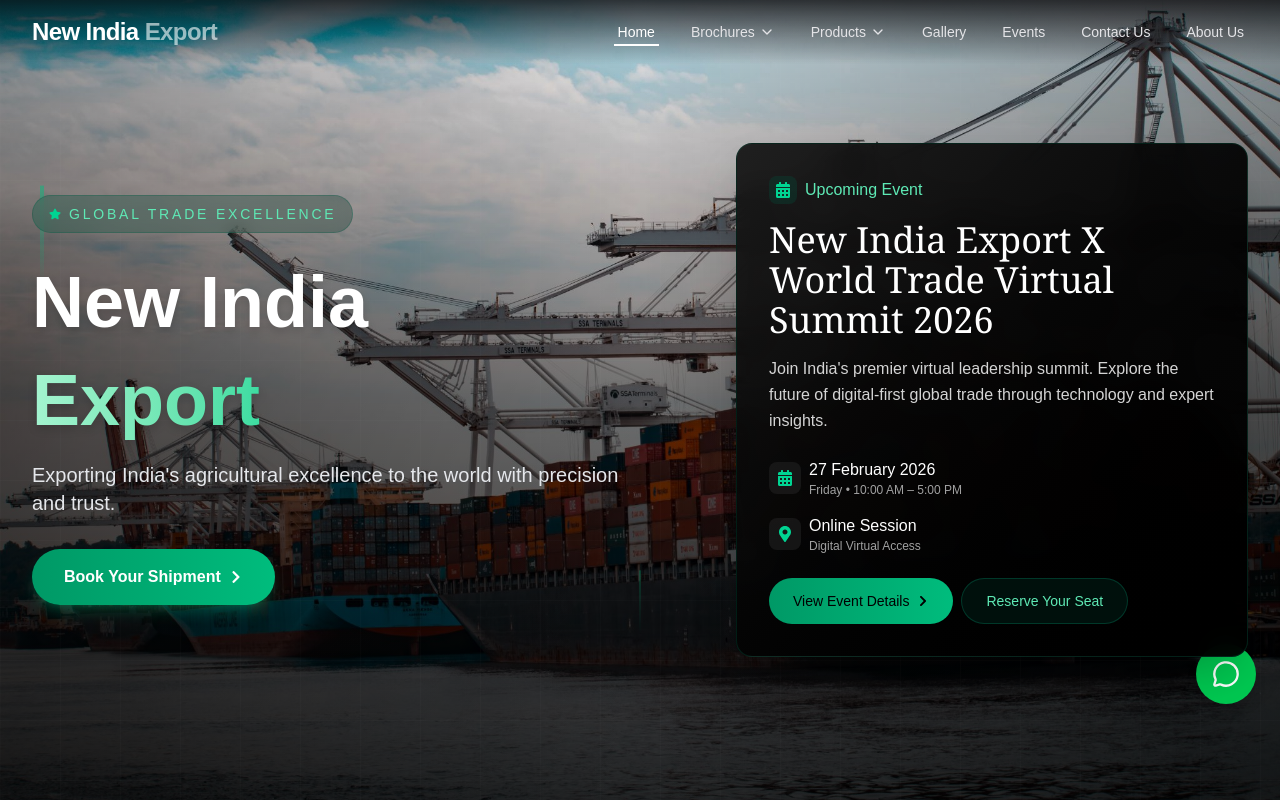
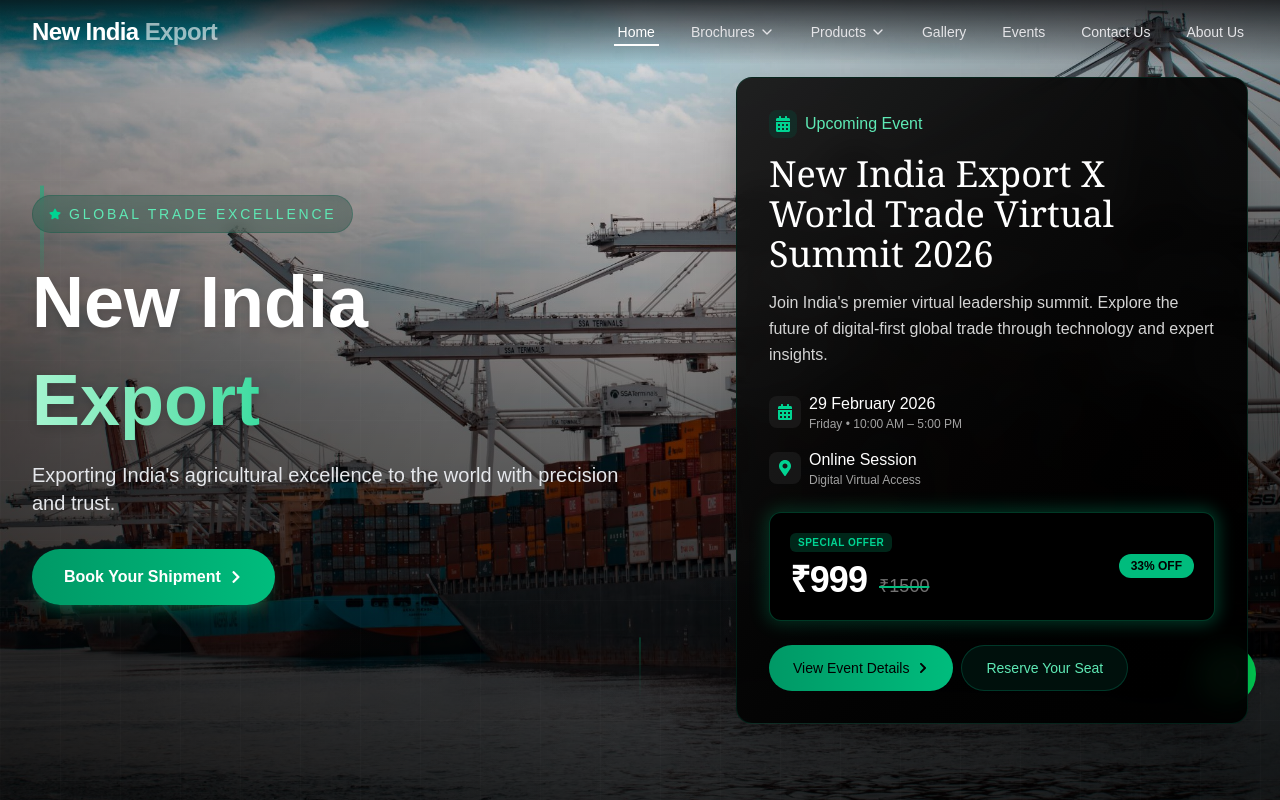
Before and after one commit to bizleap1/New_India, a Next.js app: page / in a window 1280 px wide. Shown: the top 800 px of the page. Built offline with nearby package versions, Linux system fonts and the light colour scheme.

Commit message:
Update event date to 29 Feb and add pricing sections to Hero and Events pages

```diff
--- a/src/app/events/page.js
+++ b/src/app/events/page.js
@@ -182,7 +182,7 @@ export default function EventPage() {
             <div className="flex flex-col sm:flex-row flex-wrap gap-4 sm:gap-6 lg:gap-8 text-neutral-300 mb-8 lg:mb-12">
               {[
                 { icon: <FaClock />, label: "10:00 AM – 5:00 PM", sub: "Full Day Virtual Immersion" },
-                { icon: <FaCalendarAlt />, label: "27 February 2026", sub: "Friday" },
+                { icon: <FaCalendarAlt />, label: "29 February 2026", sub: "Friday" },
                 { icon: <FaMapMarkerAlt />, label: "Online Session", sub: "Virtual Access" }
               ].map((item, i) => (
                 <motion.div
@@ -202,6 +202,33 @@ export default function EventPage() {
                 </motion.div>
               ))}
             </div>
+
+            {/* Pricing Section */}
+            <motion.div
+              initial={{ opacity: 0, scale: 0.95 }}
+              animate={{ opacity: 1, scale: 1 }}
+              transition={{ delay: 0.7 }}
+              className="relative mb-10 max-w-sm group"
+            >
+              <div className="absolute -inset-1 bg-gradient-to-r from-emerald-600 to-emerald-400 rounded-2xl blur opacity-25 group-hover:opacity-40 transition duration-1000"></div>
+              <div className="relative flex items-center justify-between p-6 rounded-2xl bg-neutral-900/80 border border-emerald-500/30 backdrop-blur-xl shadow-2xl">
+                <div className="flex flex-col">
+                  <span className="inline-block px-3 py-1 rounded-md bg-emerald-500/20 text-emerald-400 text-xs font-bold uppercase tracking-wider mb-3 w-fit">
+                    Special Offer
+                  </span>
+                  <div className="flex items-baseline gap-4">
+                    <span className="text-4xl lg:text-5xl font-black text-white tracking-tight">₹999</span>
+                    <span className="text-xl text-neutral-500 line-through decoration-emerald-500/50 decoration-2">₹1500</span>
+                  </div>
+                </div>
+                <div className="flex flex-col items-end gap-2">
+                  <div className="px-4 py-1.5 rounded-full bg-emerald-500 text-black text-sm font-black shadow-lg shadow-emerald-500/20">
+                    33% OFF
+                  </div>
+                  <div className="text-[10px] text-neutral-500 uppercase tracking-widest font-bold">LIMITED SLOTS</div>
+                </div>
+              </div>
+            </motion.div>
 
             {/* CTA */}
             <motion.div
@@ -289,7 +316,7 @@ export default function EventPage() {
                 <div className="space-y-4 lg:space-y-6 text-neutral-300 text-sm lg:text-lg leading-relaxed">
                   <p>
                     New India Export presents the World Trade Virtual Summit 2026,
-                    an exclusive online session on Friday, 27th February 2026.
+                    an exclusive online session on Friday, 29th February 2026.
                   </p>
                   <p>
                     This landmark digital gathering unites industry leaders, innovators, and visionaries
@@ -817,7 +844,7 @@ export default function EventPage() {
                   <div className="pl-11 space-y-2 text-neutral-300 leading-relaxed">
                     <p><strong className="text-neutral-100">Event Name:</strong> World Trade Summit 2026</p>
                     <p><strong className="text-neutral-100">Organizer:</strong> New India Export</p>
-                    <p><strong className="text-neutral-100">Date:</strong> 27 February 2026</p>
+                    <p><strong className="text-neutral-100">Date:</strong> 29 February 2026</p>
                     <p><strong className="text-neutral-100">Mode:</strong> Virtual Event</p>
                   </div>
                 </div>
--- a/src/components/Hero.js
+++ b/src/components/Hero.js
@@ -127,7 +127,7 @@ export default function Hero() {
                       <FaCalendarAlt className="text-emerald-400 text-xs sm:text-sm lg:text-base" />
                     </div>
                     <div>
-                      <div className="font-medium text-white text-xs sm:text-sm lg:text-base">27 February 2026</div>
+                      <div className="font-medium text-white text-xs sm:text-sm lg:text-base">29 February 2026</div>
                       <div className="text-xs text-neutral-400">Friday • 10:00 AM – 5:00 PM</div>
                     </div>
                   </div>
@@ -138,6 +138,26 @@ export default function Hero() {
                     <div>
                       <div className="font-medium text-white text-xs sm:text-sm lg:text-base">Online Session</div>
                       <div className="text-xs text-neutral-400">Digital Virtual Access</div>
+                    </div>
+                  </div>
+                </div>
+                {/* Pricing Section */}
+                <div className="relative mb-6 group">
+                  <div className="absolute -inset-1 bg-gradient-to-r from-emerald-600 to-emerald-400 rounded-2xl blur opacity-25 group-hover:opacity-50 transition duration-1000"></div>
+                  <div className="relative flex items-center justify-between p-4 sm:p-5 rounded-xl bg-black border border-emerald-500/30 backdrop-blur-xl">
+                    <div className="flex flex-col">
+                      <span className="inline-block px-2 py-0.5 rounded-md bg-emerald-500/20 text-emerald-400 text-[10px] font-bold uppercase tracking-wider mb-2 w-fit">
+                        Special Offer
+                      </span>
+                      <div className="flex items-baseline gap-3">
+                        <span className="text-3xl sm:text-4xl font-black text-white tracking-tight">₹999</span>
+                        <span className="text-lg text-neutral-500 line-through decoration-emerald-500 decoration-2">₹1500</span>
+                      </div>
+                    </div>
+                    <div className="hidden sm:block">
+                      <div className="px-3 py-1 rounded-full bg-emerald-500 text-black text-xs font-bold">
+                        33% OFF
+                      </div>
                     </div>
                   </div>
                 </div>
```
